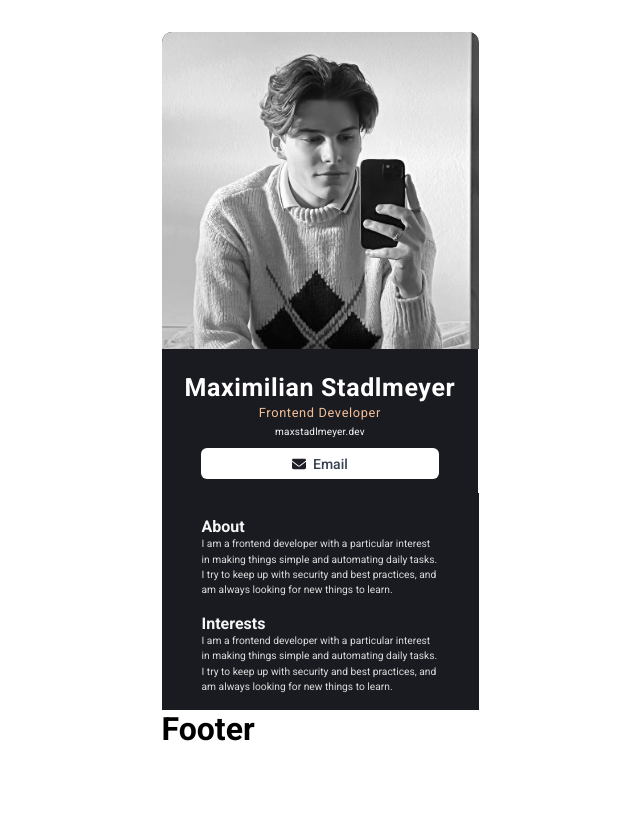
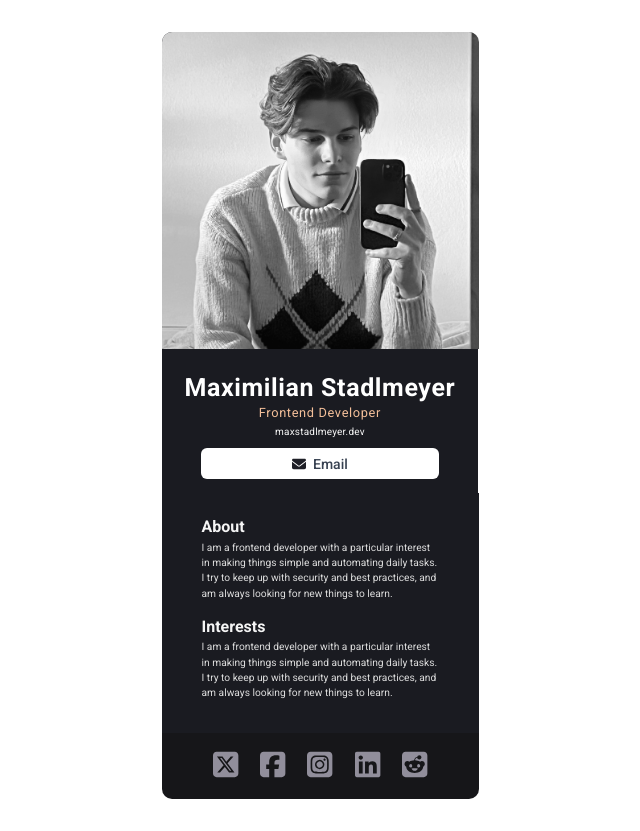
Before and after one commit to maxitech/FirstReactApp, a React (Vite) app in the folder FirstReactApp/: page / in a window 1280 px wide. Shown: the whole page, without its empty margins (320-960 px from the left). Before the commit the page ends 800 px from the top, so only its background shows below. Built offline with nearby package versions, Linux system fonts and the light colour scheme.

Commit message:
adding footer styles&fixed spacing

```diff
--- a/FirstReactApp/package.json
+++ b/FirstReactApp/package.json
@@ -11,6 +11,8 @@
   },
   "dependencies": {
     "@fortawesome/fontawesome-svg-core": "^6.5.1",
+    "@fortawesome/free-brands-svg-icons": "^6.5.1",
+    "@fortawesome/free-regular-svg-icons": "^6.5.1",
     "@fortawesome/free-solid-svg-icons": "^6.5.1",
     "@fortawesome/react-fontawesome": "^0.2.0",
     "react": "^18.2.0",
--- a/FirstReactApp/src/components/About.css
+++ b/FirstReactApp/src/components/About.css
@@ -7,6 +7,7 @@
   font-size: 1rem;
   font-weight: 700;
   color: #f5f5f5;
+  margin-bottom: 0.2em;
 }
 
 .about-text {
--- /dev/null
+++ b/FirstReactApp/src/components/Footer.css
@@ -0,0 +1,14 @@
+.footer-container {
+  display: flex;
+  justify-content: space-between;
+  background-color: #161619;
+  border-bottom-left-radius: 10px;
+  border-bottom-right-radius: 10px;
+  padding: 1em 3.2em;
+}
+
+.footer-icon {
+  text-decoration: none;
+  color: #918e9b;
+  font-size: 1.812em;
+}
--- a/FirstReactApp/src/components/Footer.jsx
+++ b/FirstReactApp/src/components/Footer.jsx
@@ -1,4 +1,32 @@
+import './Footer.css';
+import { FontAwesomeIcon } from '@fortawesome/react-fontawesome';
+import {
+  faSquareXTwitter,
+  faSquareReddit,
+  faSquareInstagram,
+  faSquareFacebook,
+  faLinkedin,
+} from '@fortawesome/free-brands-svg-icons';
+
 function Footer() {
-  return <h1>Footer</h1>;
+  return (
+    <div className="footer-container">
+      <a className="footer-icon" href="#">
+        <FontAwesomeIcon icon={faSquareXTwitter} />
+      </a>
+      <a className="footer-icon" href="#">
+        <FontAwesomeIcon icon={faSquareFacebook} />
+      </a>
+      <a className="footer-icon" href="#">
+        <FontAwesomeIcon icon={faSquareInstagram} />
+      </a>
+      <a className="footer-icon" href="#">
+        <FontAwesomeIcon icon={faLinkedin} />
+      </a>
+      <a className="footer-icon" href="#">
+        <FontAwesomeIcon icon={faSquareReddit} />
+      </a>
+    </div>
+  );
 }
 export default Footer;
--- a/FirstReactApp/src/components/Info.jsx
+++ b/FirstReactApp/src/components/Info.jsx
@@ -1,5 +1,4 @@
 import './Info.css';
-<Info className="css"></Info>;
 import profileImage from '../images/profile_pic.jpg';
 import { FontAwesomeIcon } from '@fortawesome/react-fontawesome';
 import { faEnvelope } from '@fortawesome/free-solid-svg-icons';
--- a/FirstReactApp/src/components/Interests.css
+++ b/FirstReactApp/src/components/Interests.css
@@ -1,12 +1,13 @@
 .interests-container {
   background-color: #1a1b21;
-  padding: 1em 2.5em;
+  padding: 1em 2.5em 2em 2.5em;
 }
 
 .interests {
   font-size: 1rem;
   font-weight: 700;
   color: #f5f5f5;
+  margin-bottom: 0.2em;
 }
 
 .interests-text {
```
Also changed, not shown: 1 other file (tests, documents, lock files or other folders).
